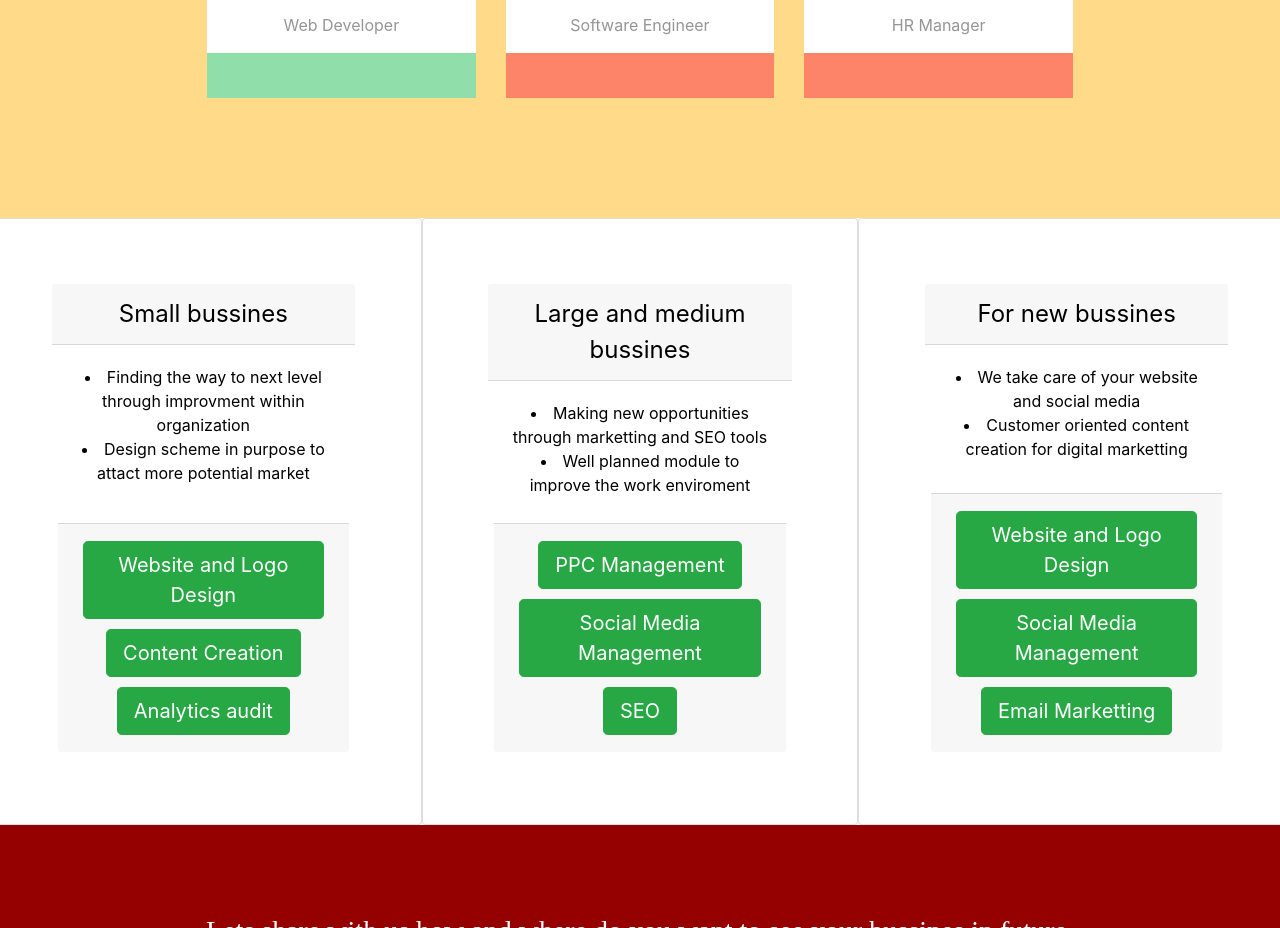
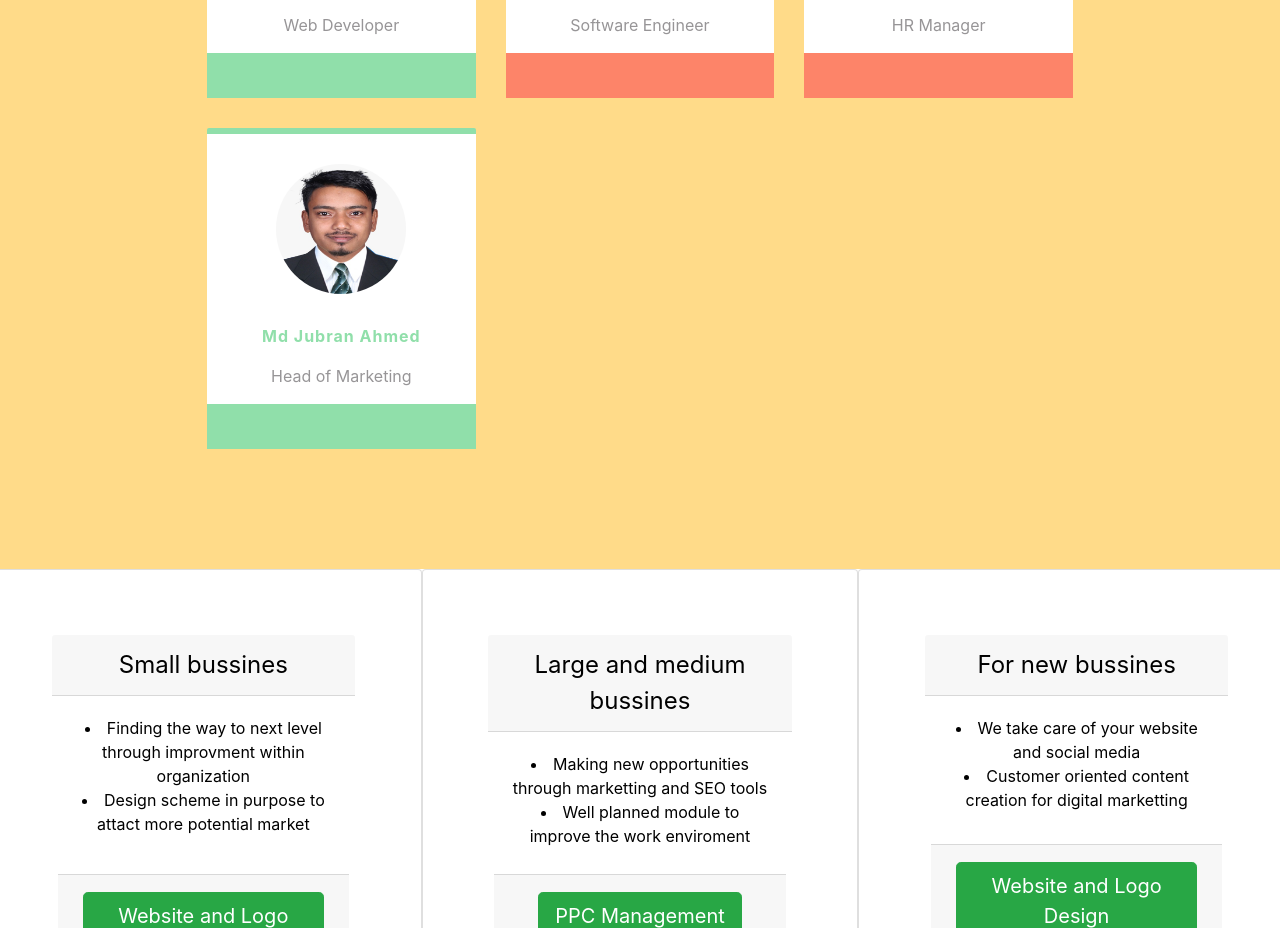
Before and after one commit to marzean/pupiljan23, a plain HTML site: page index.html in a window 1280 px wide. Shown: the part 2528-3456 px from the top of the page. Drawn offline with nearby package versions, Linux system fonts and the light colour scheme.

Commit message:
Update index.html

```diff
--- a/index.html
+++ b/index.html
@@ -252,8 +252,25 @@
             </div>
           </div>
         </div>
+        <!-- the seventh employee web developer -->
+  <div class="col-md-4 col-sm-4 col-xs-12">
+    <div class="row section-info ourTeam-box text-center">
+      <div class="col-md-12 section1">
+        <img src="images/jubran-Marketing.png">
+      </div>
+      <div class="col-md-12 section2 pb-3">
+        <p>Md Jubran Ahmed</p>
+        <span>Head of Marketing</span>
+      </div>
+      <div class="col-md-12 section3">
+        <i class="fa fa-facebook" aria-hidden="true"></i>
+        <i class="fa fa-twitter" aria-hidden="true"></i>
+        <i class="fa fa-dribbble" aria-hidden="true"></i>
       </div>
     </div>
+  </div>
+ </div>
+ </div>
 
 </section>
  <!--section for different kind of service for kind of business -->
```
